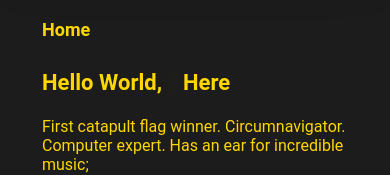
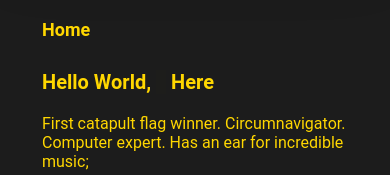
Before and after one commit to ItsFoussa/Jason-Sokhn, a plain HTML site: page index.html in a window 390 px wide. Shown: the part 133-308 px from the top of the page. Drawn offline with nearby package versions, Linux system fonts and the light colour scheme.

Commit message:
Update style.css

```diff
--- a/style.css
+++ b/style.css
@@ -451,7 +451,7 @@ nav button:hover {
         font-size: 18px;
     }
     .main .left h3{
-        font-size: 26px;
+        font-size: 21px;
     }
     .main .left p{
         font-size: 16px;
@@ -479,7 +479,7 @@ nav button:hover {
         font-size: 18px;
     }
     .main .left h3{
-        font-size: 22px;
+        font-size: 20px;
     }
     .main .left p{
         font-size: 16px;
```
